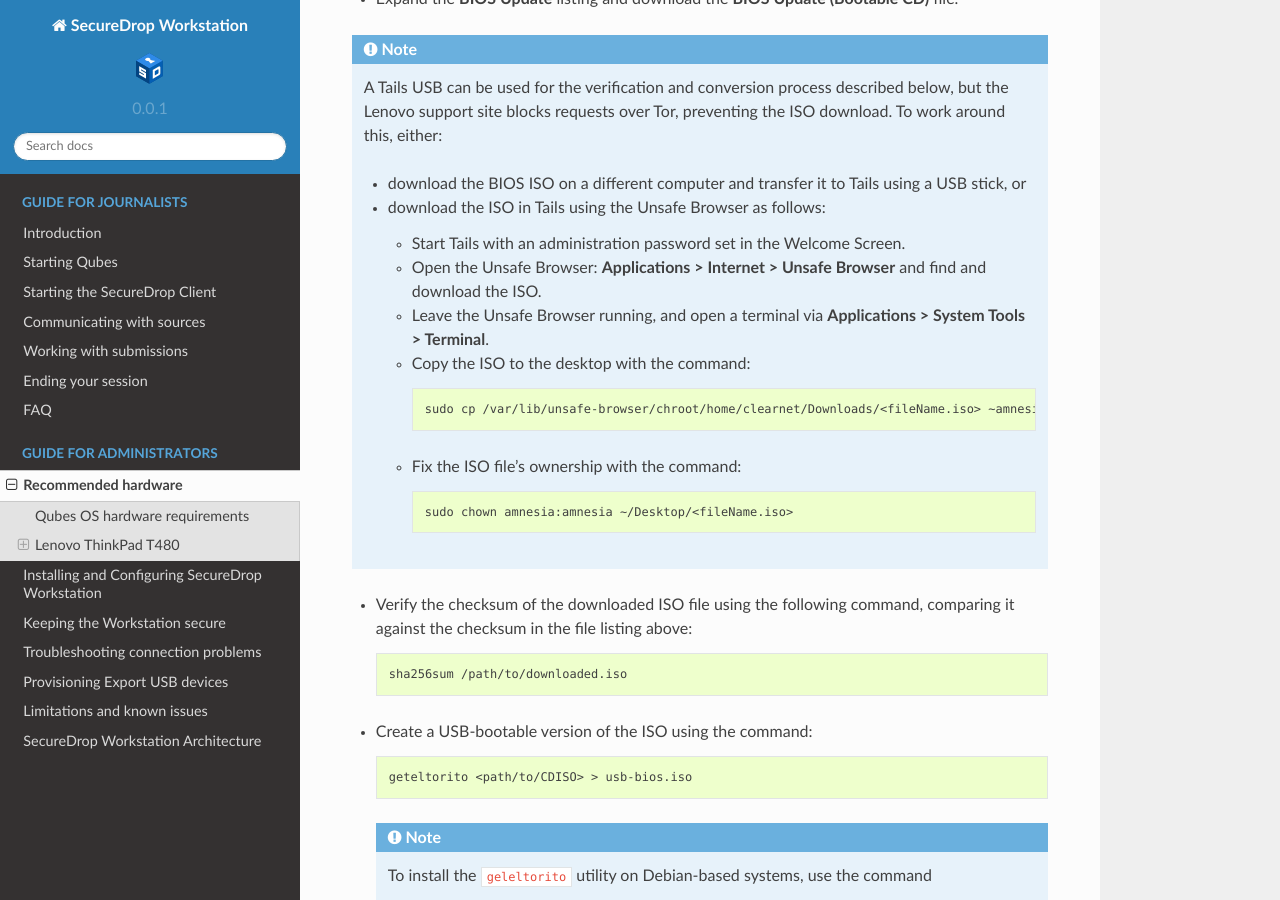
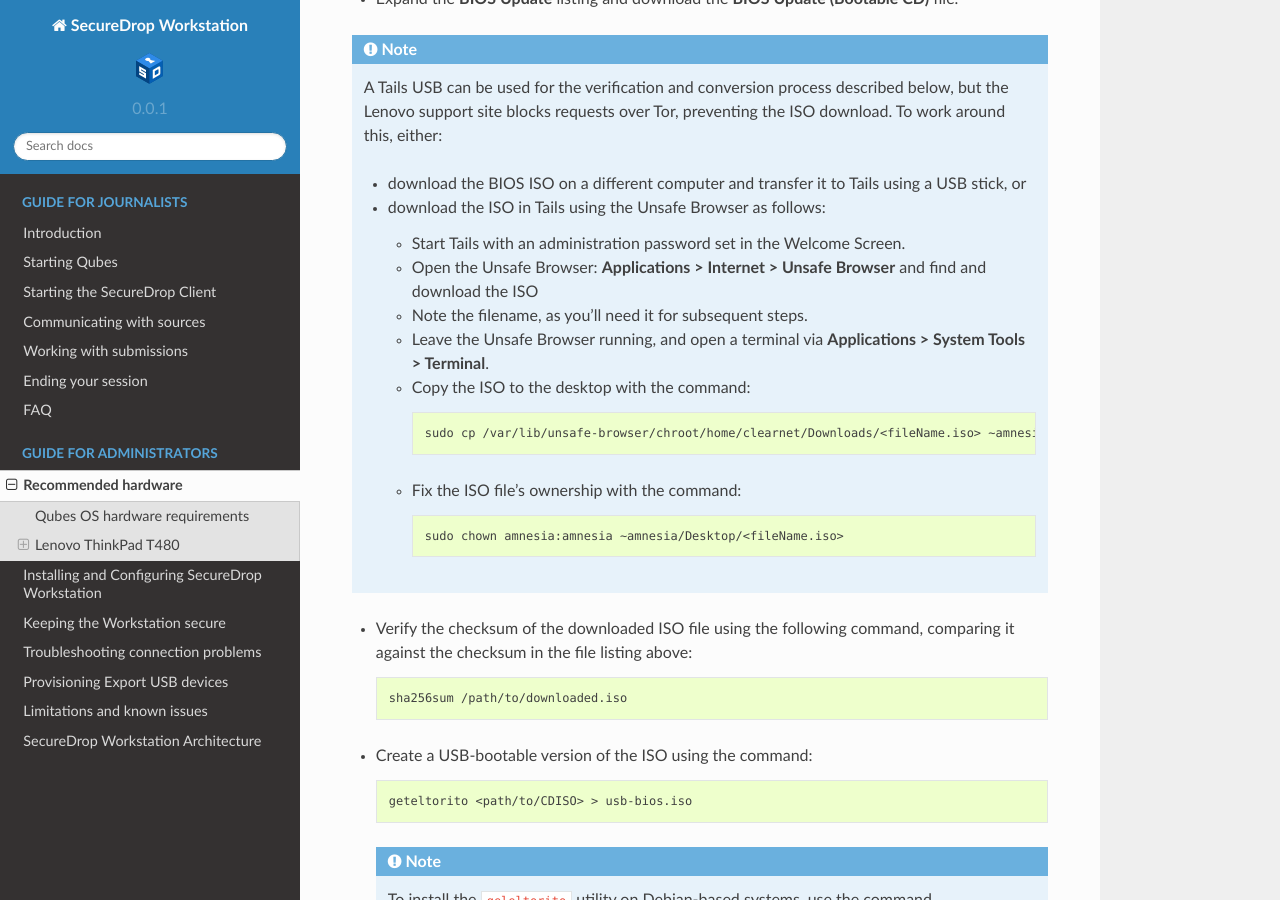
Before and after one commit to freedomofpress/securedrop-workstation-docs, a Sphinx documentation site: the page built from docs/admin/hardware.rst, in a window 1280 px wide and 900 px high, scrolled down 1205 px. Built offline with Sphinx 7.4.7 and the Read the Docs theme 2.0.0, drawn with Linux system fonts in a browser that asks for light colours.

Commit message:
updated as per review

```diff
--- a/docs/admin/hardware.rst
+++ b/docs/admin/hardware.rst
@@ -45,7 +45,8 @@
   - download the ISO in Tails using the Unsafe Browser as follows:
 
     - Start Tails with an administration password set in the Welcome Screen.
-    - Open the Unsafe Browser: **Applications > Internet > Unsafe Browser** and find and download the ISO.
+    - Open the Unsafe Browser: **Applications > Internet > Unsafe Browser** and find and download the ISO
+    - Note the filename, as you'll need it for subsequent steps.
     - Leave the Unsafe Browser running, and open a terminal via **Applications > System Tools > Terminal**.
     - Copy the ISO to the desktop with the command:
 
@@ -57,7 +58,7 @@
 
       .. code-block:: sh
 
-        sudo chown amnesia:amnesia ~/Desktop/<fileName.iso>
+        sudo chown amnesia:amnesia ~amnesia/Desktop/<fileName.iso>
 
 - Verify the checksum of the downloaded ISO file using the following command, comparing it against the checksum in the file listing above:
 
--- a/docs/admin/install.rst
+++ b/docs/admin/install.rst
@@ -37,7 +37,7 @@
 - The SecureDrop instance's Admin Workstation and Secure Viewing Station (SVS) USBs, and the full GPG fingerprint of the submission key.
 - A working computer (Linux is recommended and assumed in this guide) to use for verification and creation of the Qubes installation medium.
 
-  .. note:: A Tails USB can be used to perform the tasks below, but due to the size of the Qubes installation ISO, it may make sense to download it on another computer rather than via Tor, and then to use a uSB stick to transfer it to Tails for verification and creation of the installation medium.
+  .. note:: A Tails USB can be used to perform the tasks below, but due to the size of the Qubes installation ISO, it may make sense to download it on another computer rather than via Tor, and then to use a USB stick to transfer it to Tails for verification and creation of the installation medium.
 
 - A password manager or other system to generate and store strong passphrases for Qubes full disk encryption (FDE) and user accounts.
 
```
